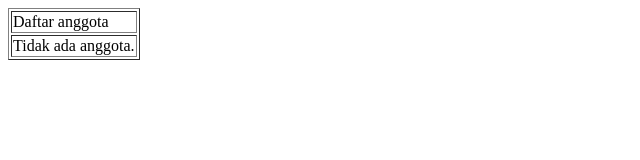
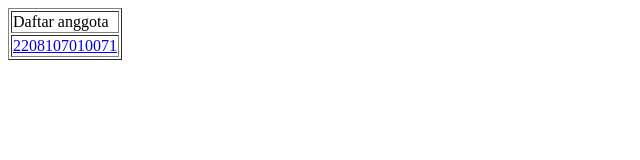
Before and after one commit to Hidayattt24/INF206-2024-5-WeaRay, a plain HTML site: page index.html in a window 1280 px wide. Shown: the whole page, without its empty margins (0-640 px from the left). Drawn offline with Linux system fonts and the light colour scheme.

Commit message:
2208107010071.html

```diff
--- a/index.html
+++ b/index.html
@@ -6,7 +6,9 @@
   <body>
  <table border=”0”>
   <tr><td>Daftar anggota</td></tr>
-      <tr><td>Tidak ada anggota.</td></tr>
+  <tr><td>
+   <a href = "2208107010071.html">2208107010071</a>
+  </td></tr>
 </table>
 </body>
 </html>
```
Also changed, not shown: 2208107010071.html (added, +12 -0 lines). Lines whose indentation alone changed are shown as unchanged.
